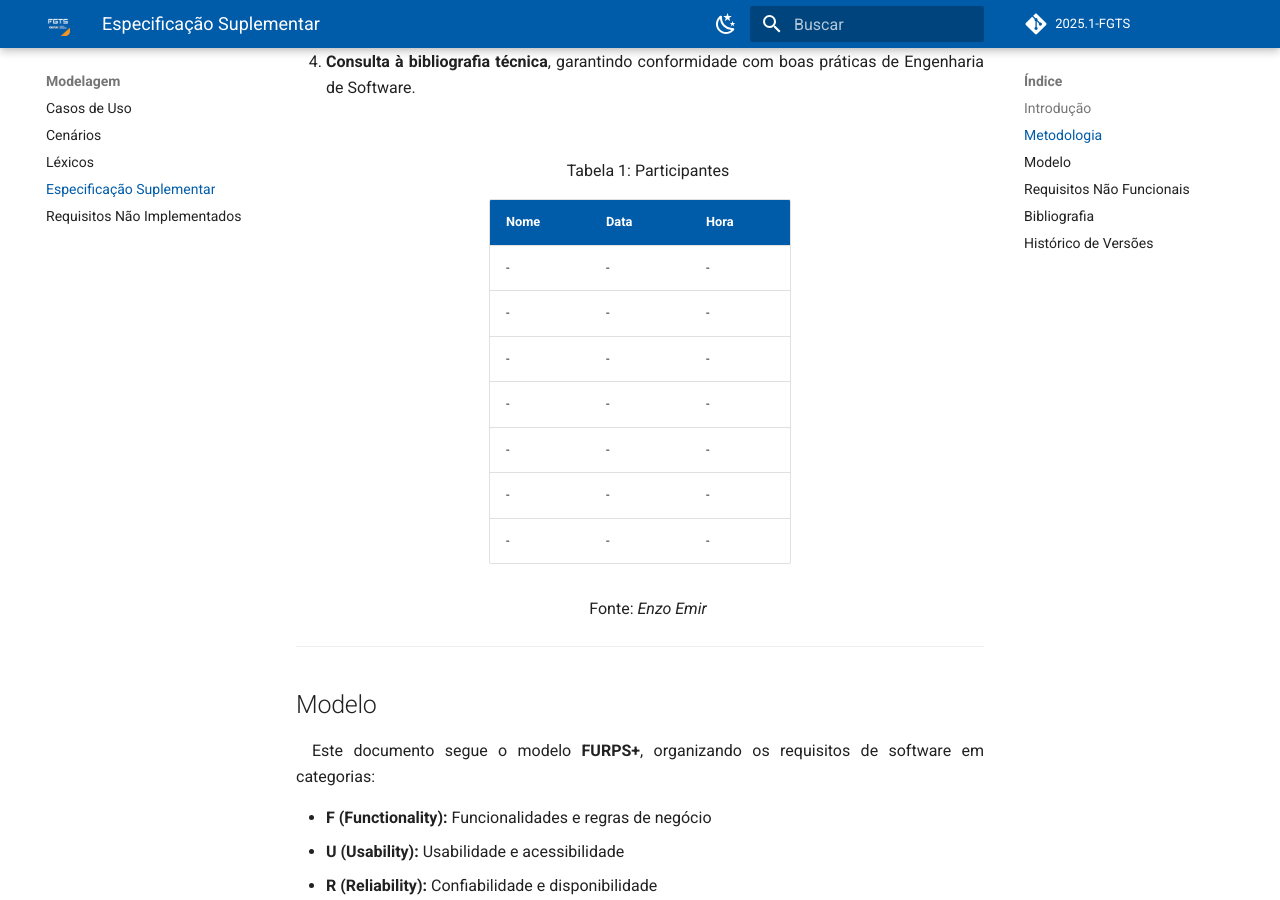
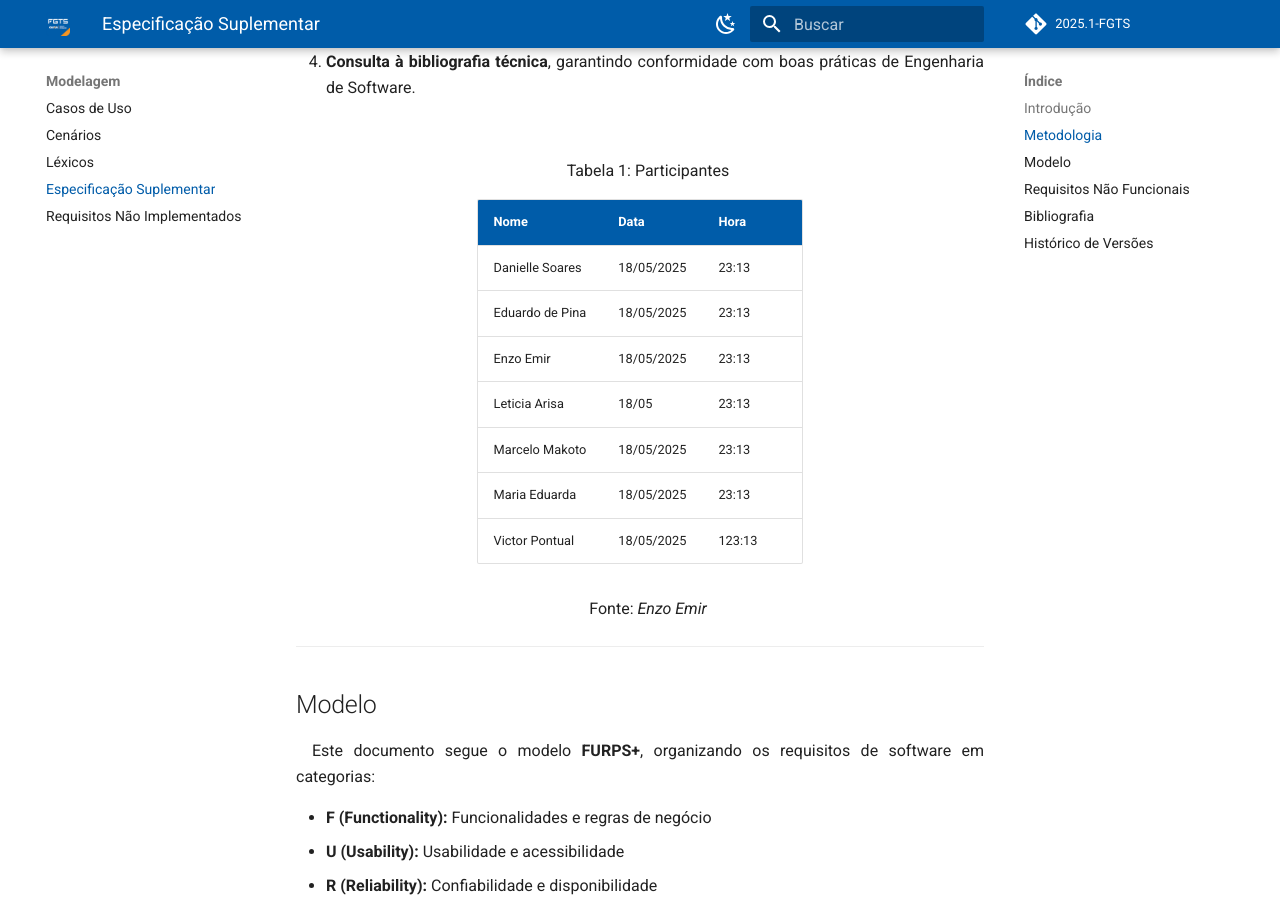
Before and after one commit to eduardodpms/REQ-FGTS, an MkDocs documentation site: the page built from docs/Modelagem/EspecificacaoSuplementar.md, in a window 1280 px wide and 900 px high, scrolled down 761 px. Built offline with MkDocs 1.6.1 and Material for MkDocs 9.7.7, drawn with Linux system fonts in a browser that asks for light colours; comment, search, counter and statistics services are not loaded.

Commit message:
Update EspecificacaoSuplementar.md

```diff
--- a/docs/Modelagem/EspecificacaoSuplementar.md
+++ b/docs/Modelagem/EspecificacaoSuplementar.md
@@ -33,39 +33,39 @@ A elaboração da especificação suplementar seguiu os seguintes passos:
   </thead>
   <tbody>
     <tr>
-      <td> - </td>
-      <td> - </td>
-      <td> - </td>
+      <td> Danielle Soares </td>
+      <td> 18/05/2025 </td>
+      <td> 23:13 </td>
     </tr>
     <tr>
-      <td>  - </td>
-      <td> - </td>
-      <td> - </td>
+      <td> Eduardo de Pina </td>
+      <td> 18/05/2025 </td>
+      <td> 23:13 </td>
     </tr>
     <tr>
-      <td> - </td>
-      <td> - </td>
-      <td> - </td>
+      <td> Enzo Emir </td>
+      <td> 18/05/2025 </td>
+      <td> 23:13 </td>
     </tr>
     <tr>
-      <td> -  </td>
-      <td> - </td>
-      <td> - </td>
+      <td> Leticia Arisa </td>
+      <td> 18/05 </td>
+      <td> 23:13 </td>
     </tr>
     <tr>
-      <td> - </td>
-      <td> - </td>
-      <td> - </td>
+      <td> Marcelo Makoto </td>
+      <td> 18/05/2025 </td>
+      <td> 23:13 </td>
     </tr>
     <tr>
-      <td> - </td>
-      <td> - </td>
-      <td> - </td>
+      <td> Maria Eduarda </td>
+      <td> 18/05/2025 </td>
+      <td> 23:13 </td>
     </tr>
     <tr>
-      <td>  - </td>
-      <td> - </td>
-      <td> - </td>
+      <td> Victor Pontual </td>
+      <td> 18/05/2025 </td>
+      <td> 123:13 </td>
     </tr>
   </tbody>
 </table>
```
